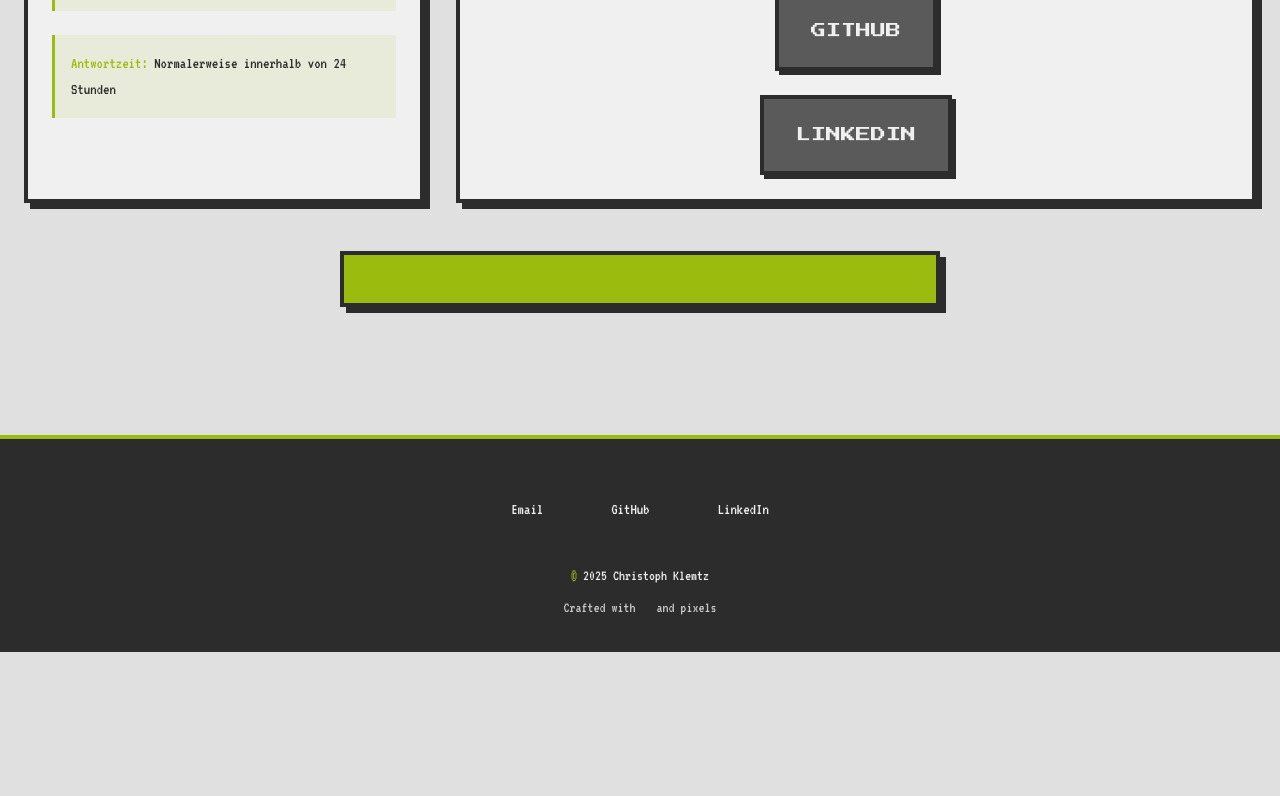
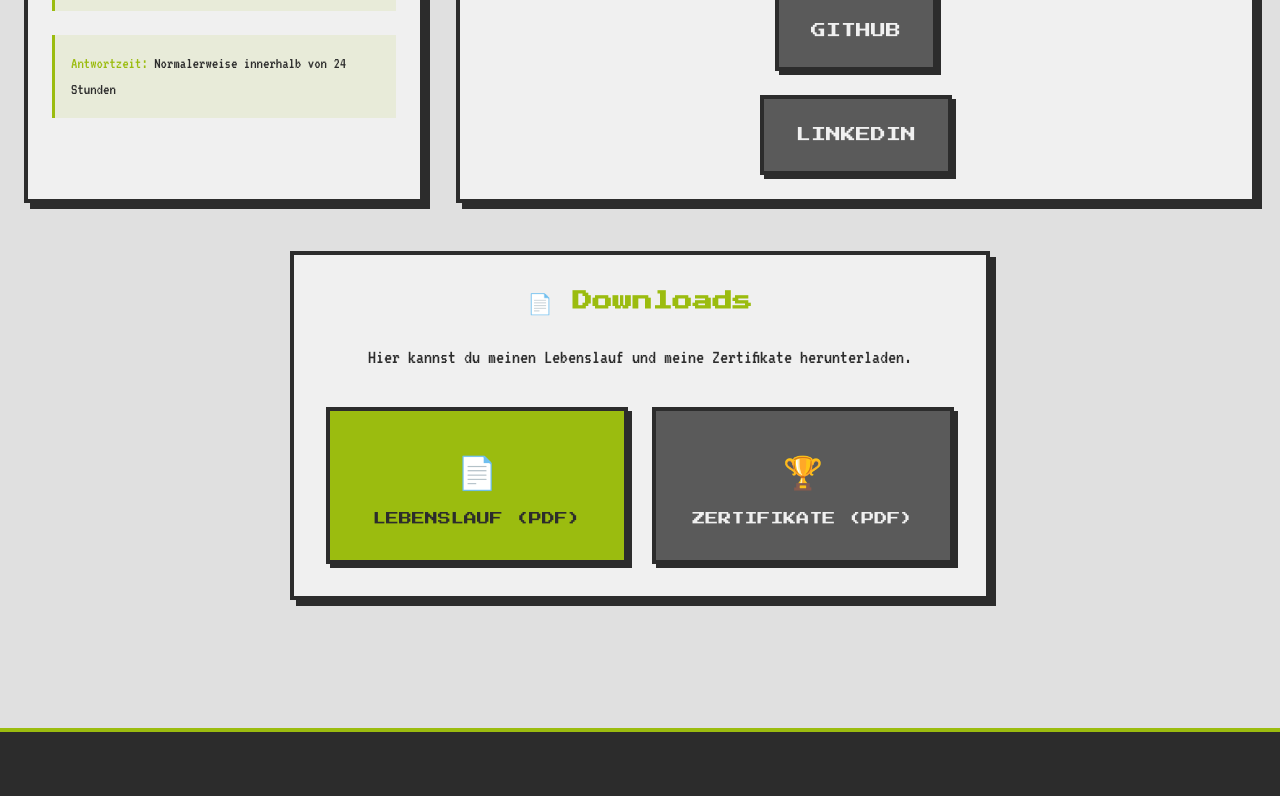
Before and after one commit to ChrisKlemtz/CK-WebDev_Portfolio, a React (Vite) app: page /contact in a window 1280 px wide. Shown: the part 567-1363 px from the top of the page. Before the commit the page ends 1219 px from the top, so only its background shows below. Built offline with nearby package versions, Linux system fonts and the light colour scheme.

Commit message:
some changes

```diff
--- a/src/components/Contact.jsx
+++ b/src/components/Contact.jsx
@@ -44,8 +44,21 @@ function Contact() {
           </div>
         </div>
 
-        <div className="contact__cta retro-box">
-          {/* Platzhalter für zukünftigen Inhalt */}
+        <div className="contact__downloads retro-box">
+          <h3 className="contact__subtitle">
+            <span className="text-accent">📄</span> {t('contact.downloads')}
+          </h3>
+          <p className="contact__downloads-text">{t('contact.downloadsText')}</p>
+          <div className="contact__downloads-grid">
+            <a href="/assets/documents/lebenslauf.pdf" download className="contact__download-btn retro-btn">
+              <span className="contact__download-icon">📄</span>
+              <span className="contact__download-label">{t('contact.downloadCV')}</span>
+            </a>
+            <a href="/assets/documents/zertifikate.pdf" download className="contact__download-btn retro-btn retro-btn--secondary">
+              <span className="contact__download-icon">🏆</span>
+              <span className="contact__download-label">{t('contact.downloadCertificates')}</span>
+            </a>
+          </div>
         </div>
       </div>
     </section>
--- a/src/i18n/translations.js
+++ b/src/i18n/translations.js
@@ -91,7 +91,11 @@ export const translations = {
       statusValue: "Verfügbar für Freelance-Arbeit",
       responseTime: "Antwortzeit:",
       responseTimeValue: "Normalerweise innerhalb von 24 Stunden",
-      pressStart: "Drücke START um dein Projekt zu beginnen ▶"
+      pressStart: "Drücke START um dein Projekt zu beginnen ▶",
+      downloads: "Downloads",
+      downloadsText: "Hier kannst du meinen Lebenslauf und meine Zertifikate herunterladen.",
+      downloadCV: "Lebenslauf (PDF)",
+      downloadCertificates: "Zertifikate (PDF)"
     },
 
     // Game Mode
@@ -203,7 +207,11 @@ export const translations = {
       statusValue: "Available for freelance work",
       responseTime: "Response Time:",
       responseTimeValue: "Usually within 24 hours",
-      pressStart: "Press START to begin your project ▶"
+      pressStart: "Press START to begin your project ▶",
+      downloads: "Downloads",
+      downloadsText: "Download my resume and certificates here.",
+      downloadCV: "Resume (PDF)",
+      downloadCertificates: "Certificates (PDF)"
     },
 
     // Game Mode
--- a/src/styles/main.scss
+++ b/src/styles/main.scss
@@ -1012,6 +1012,70 @@ section {
       @media (max-width: $breakpoint-sm) {
         font-size: $font-size-small;
       }
+    }
+  }
+
+  &__downloads {
+    text-align: center;
+    max-width: 700px;
+    margin: $spacing-xl auto 0;
+    padding: $spacing-lg;
+
+    @media (max-width: $breakpoint-sm) {
+      margin: $spacing-lg auto 0;
+      padding: $spacing-md;
+    }
+  }
+
+  &__downloads-text {
+    font-family: $font-body;
+    font-size: 20px;
+    margin-bottom: $spacing-lg;
+    color: $color-primary-dark;
+
+    @media (max-width: $breakpoint-sm) {
+      font-size: 18px;
+    }
+  }
+
+  &__downloads-grid {
+    display: grid;
+    grid-template-columns: repeat(auto-fit, minmax(min(100%, 250px), 1fr));
+    gap: $spacing-md;
+    margin-top: $spacing-lg;
+  }
+
+  &__download-btn {
+    display: flex;
+    flex-direction: column;
+    align-items: center;
+    gap: $spacing-sm;
+    padding: $spacing-lg !important;
+    min-height: 120px;
+    justify-content: center;
+
+    @media (max-width: $breakpoint-sm) {
+      min-height: 100px;
+      padding: $spacing-md !important;
+    }
+  }
+
+  &__download-icon {
+    font-size: 32px;
+    display: block;
+
+    @media (max-width: $breakpoint-sm) {
+      font-size: 28px;
+    }
+  }
+
+  &__download-label {
+    font-size: 13px;
+    text-align: center;
+    line-height: 1.4;
+
+    @media (max-width: $breakpoint-sm) {
+      font-size: 12px;
     }
   }
 }
@@ -1894,6 +1958,10 @@ body.dark-mode {
         color: $color-dark-bg;
       }
     }
+
+    &__downloads-text {
+      color: $color-dark-text;
+    }
   }
 
   // Game Mode
```
